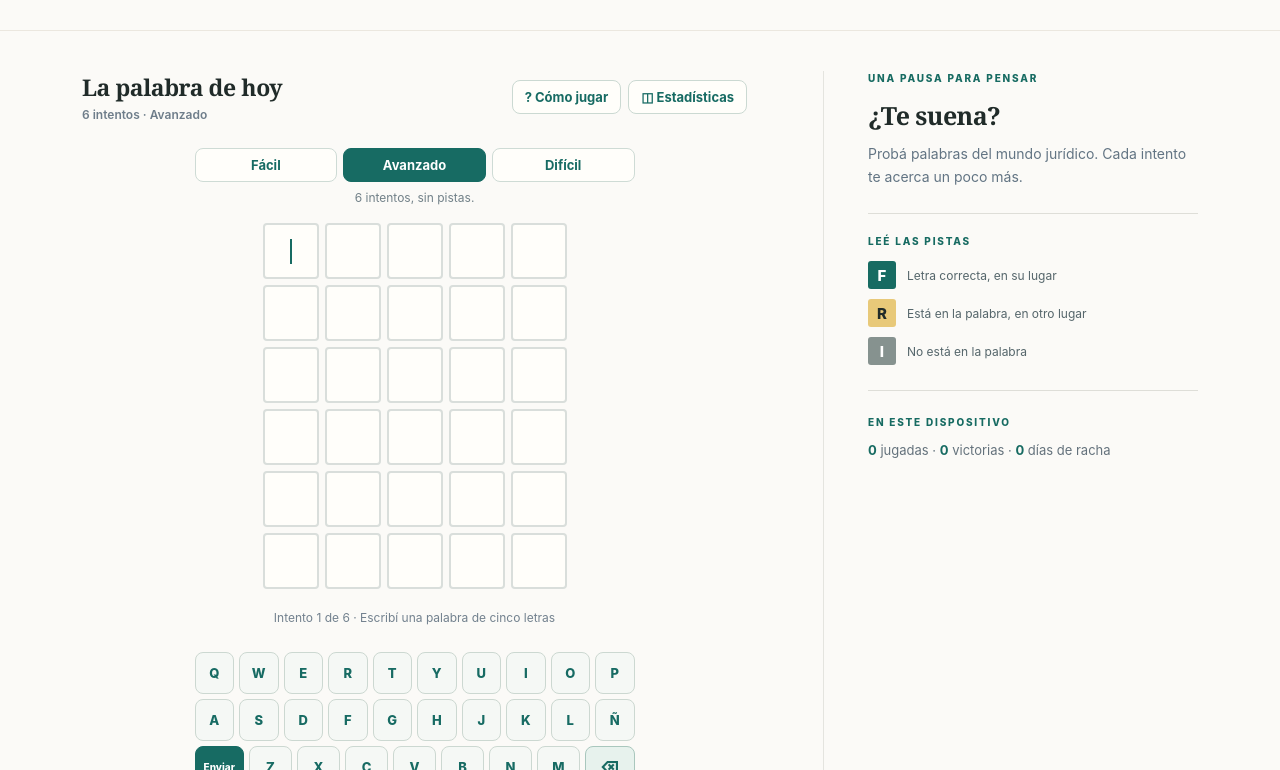
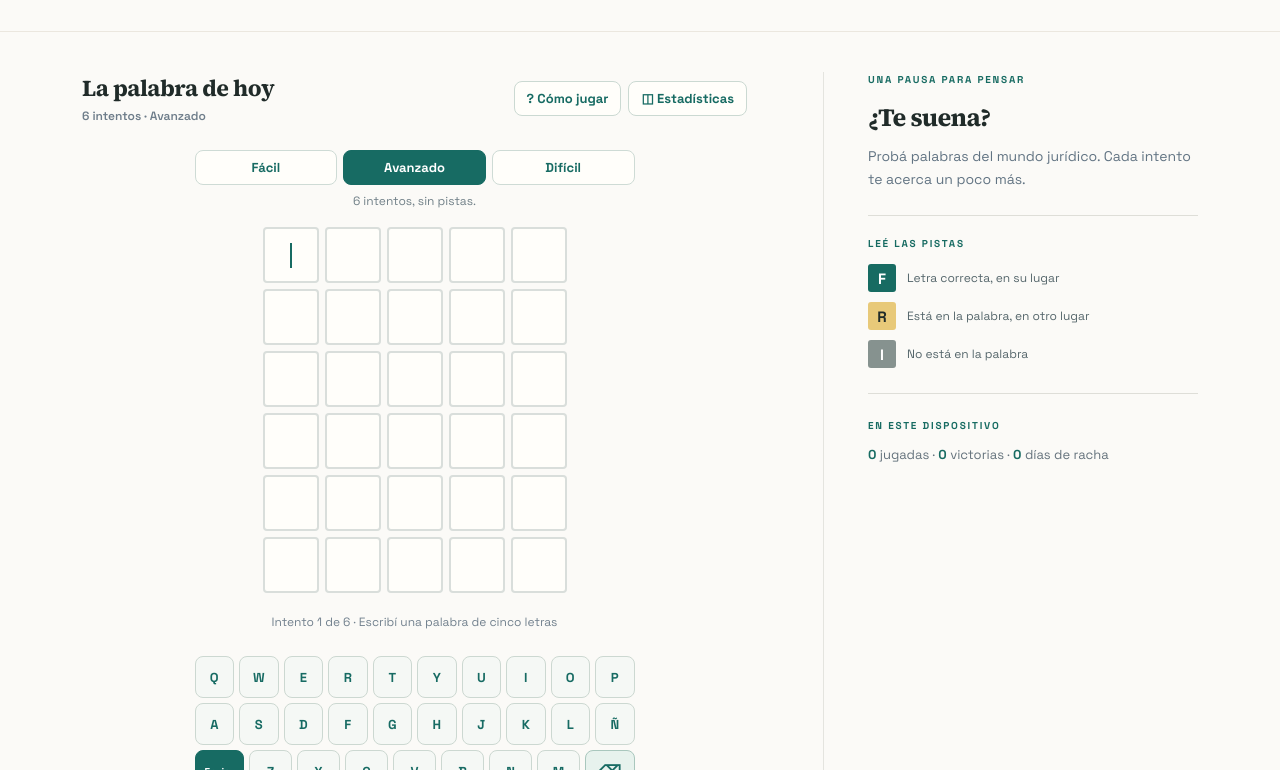
Before and after one commit to lucasramosuy/leydle, a website with bundled scripts: page index.html in a window 1280 px wide. Shown: the part 298-1068 px from the top of the page. Built offline with nearby package versions, Linux system fonts and the light colour scheme.

Commit message:
Enlazar tipografías autohospedadas
Added a link to fonts.css for additional styling.

```diff
--- a/index.html
+++ b/index.html
@@ -1 +1 @@
-<!doctype html><html lang="es-UY"><head><meta charset="utf-8"><meta name="viewport" content="width=device-width,initial-scale=1"><meta name="theme-color" content="#fbfaf7"><meta name="description" content="Leydle: una palabra jurídica por día. Jugá en tres dificultades y aprendé con Normativa Uruguay."><title>Leydle · Normativa Uruguay</title><link rel="icon" href="./favicon.svg" type="image/svg+xml"><link rel="stylesheet" href="./style.css"></head><body><div id="root"></div><div class="overlay" id="story-overlay" hidden><section role="dialog" aria-modal="true" aria-labelledby="story-title" class="dialog story-dialog"><button class="close" id="story-close" aria-label="Cerrar vista previa">×</button><span class="side-label">TU RESULTADO · IMAGEN</span><h2 id="story-title">Lista para compartir.</h2><div class="story-frame"><img id="story-preview" alt="Vista previa de la imagen de tu resultado"></div><div class="story-actions"><button id="story-download" type="button" class="action">Descargar imagen ↓</button><button id="story-native" type="button" class="action" hidden>Compartir imagen ↗</button></div><p id="story-note" class="share-note" role="status" aria-live="polite">Formato vertical 1080 × 1920 para historias. La imagen se crea en este dispositivo.</p></section></div><script type="module" src="./app.js"></script></body></html>
+<!doctype html><html lang="es-UY"><head><meta charset="utf-8"><meta name="viewport" content="width=device-width,initial-scale=1"><meta name="theme-color" content="#fbfaf7"><meta name="description" content="Leydle: una palabra jurídica por día. Jugá en tres dificultades y aprendé con Normativa Uruguay."><title>Leydle · Normativa Uruguay</title><link rel="icon" href="./favicon.svg" type="image/svg+xml"><link rel="stylesheet" href="./fonts.css"><link rel="stylesheet" href="./style.css"></head><body><div id="root"></div><div class="overlay" id="story-overlay" hidden><section role="dialog" aria-modal="true" aria-labelledby="story-title" class="dialog story-dialog"><button class="close" id="story-close" aria-label="Cerrar vista previa">×</button><span class="side-label">TU RESULTADO · IMAGEN</span><h2 id="story-title">Lista para compartir.</h2><div class="story-frame"><img id="story-preview" alt="Vista previa de la imagen de tu resultado"></div><div class="story-actions"><button id="story-download" type="button" class="action">Descargar imagen ↓</button><button id="story-native" type="button" class="action" hidden>Compartir imagen ↗</button></div><p id="story-note" class="share-note" role="status" aria-live="polite">Formato vertical 1080 × 1920 para historias. La imagen se crea en este dispositivo.</p></section></div><script type="module" src="./app.js"></script></body></html>
```
